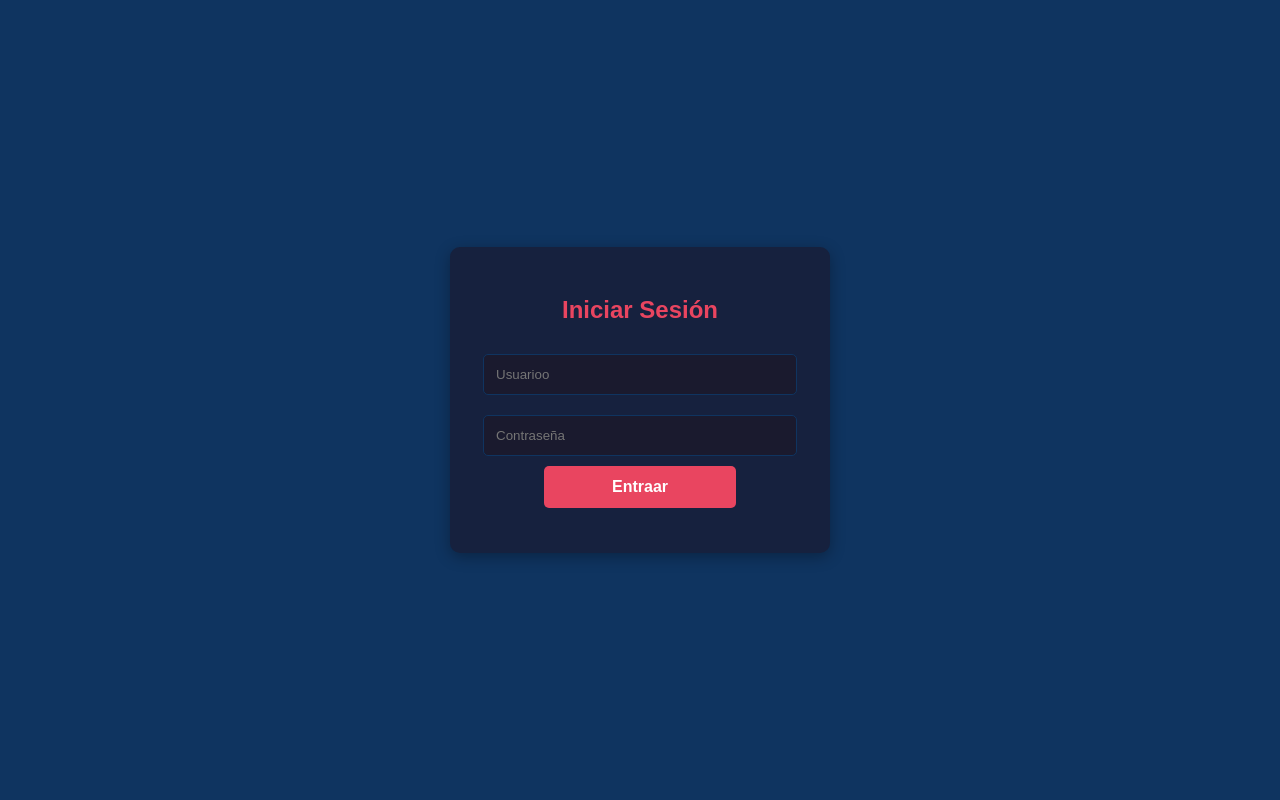
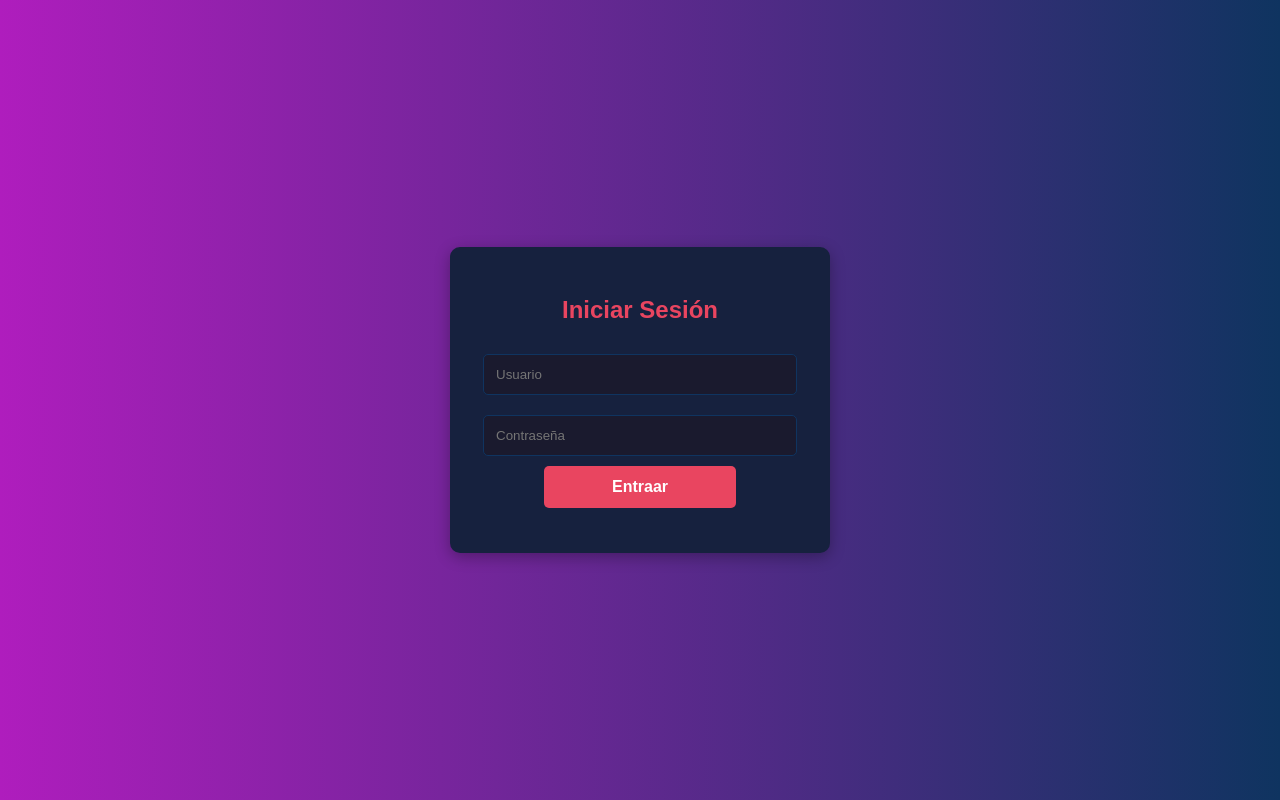
Before and after one commit to Mavss22/StaticWebsitetoS3, a website: page public/index.html in a window 1280 px wide. Drawn offline with Linux system fonts and the light colour scheme.

Commit message:
Cambio del color de fondo

```diff
--- a/public/index.html
+++ b/public/index.html
@@ -10,7 +10,7 @@
     <div class="login-container">
         <h2>Iniciar Sesión</h2>
         <form id="loginForm">
-            <input type="text" id="username" placeholder="Usuarioo" required>
+            <input type="text" id="username" placeholder="Usuario" required>
             <input type="password" id="password" placeholder="Contraseña" required>
             <button type="submit">Entraar</button>
             <p id="message"></p>
--- a/public/style.css
+++ b/public/style.css
@@ -73,8 +73,8 @@ button:hover {
 body {
     margin: 0;
     font-family: Arial, sans-serif;
-    background: linear-gradient(to right, #0f3460, #0f3460); /* Fondo degradado */
-    color: white; /* Color de texto */
+    background: linear-gradient(to right, #af1dbd, #0f3460);
+    color: white;
 }
 
 .container {
```
